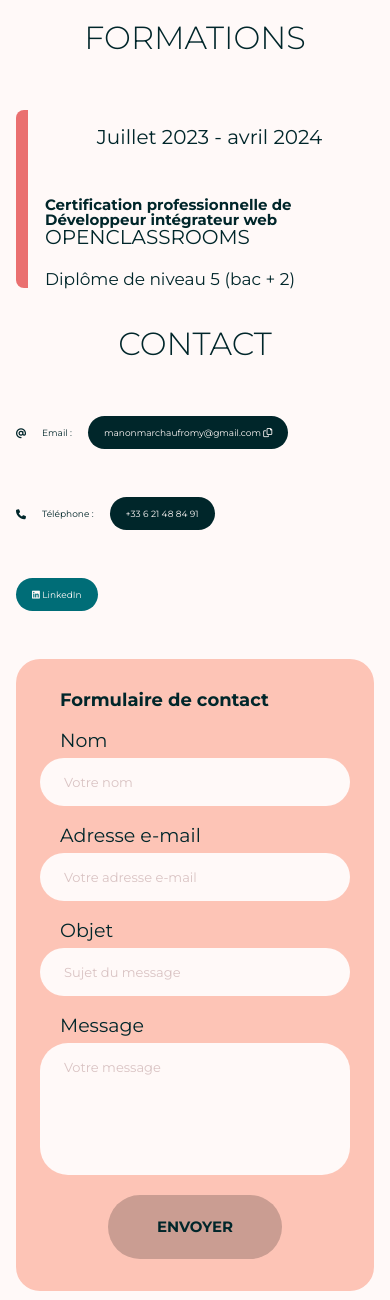
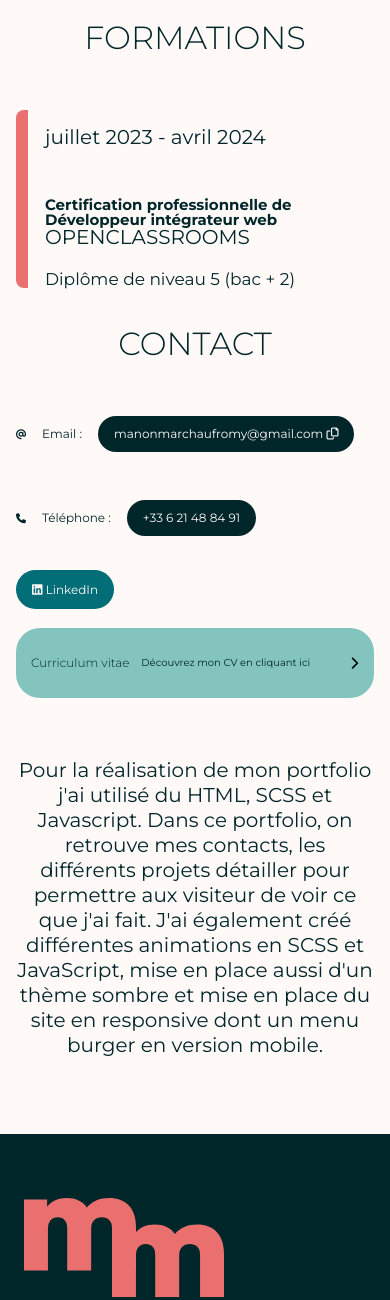
Before and after one commit to damoonee/Portfolio, a plain HTML site: page index.html in a window 390 px wide. Shown: the part 3040-4340 px from the top of the page. Drawn offline with Linux system fonts and the light colour scheme.

Commit message:
modifications

```diff
--- a/assets/styles/main.scss
+++ b/assets/styles/main.scss
@@ -3,7 +3,6 @@
 
 body {
     background-color: var(--background);
-    height: 500vh;
 
     &::-webkit-scrollbar {
         width: 10px;
@@ -507,6 +506,10 @@ section {
             gap: 16px;
             display: flex;
             align-items: center;
+        }
+
+        a {
+            text-decoration: none;
         }
 
         & span {
@@ -1013,6 +1016,10 @@ footer {
 
     .training {
 
+        .date {
+            text-align: left;
+        }
+
         .training-content {
             gap: 50px;
             flex-direction: column;
@@ -1074,7 +1081,7 @@ footer {
         }
 
         ul {
-            font-size: 9px;
+            font-size: 12px;
 
             .icon-contact {
                 font-size: 10px;
@@ -1091,7 +1098,7 @@ footer {
             gap: 12px;
 
             span {
-                font-size: 7px;
+                font-size: 10px;
             }
         }
 
@@ -1101,7 +1108,7 @@ footer {
     }
 
     .paragraph {
-        font-size: 30px;
+        font-size: 20px;
         padding: 0px;
         text-align: center;
     }
@@ -1128,8 +1135,9 @@ footer {
             gap: 20px;
 
             .column-footer {
+                font-size: 17px;
                 .title-column {
-                    font-size: 32px;
+                    font-size: 25px;
                 }
             }
         }
--- a/index.html
+++ b/index.html
@@ -37,13 +37,13 @@
                         <a href="#formations" class="link" onclick="closeMenuMobile()">Formations</a>
                     </li>
                     <li class="icons">
-                        <i class="fa-brands fa-linkedin"></i>
+                        <a href="https://www.linkedin.com/in/manon-marchau-53b989301/" onclick="closeMenuMobile()"><i class="fa-brands fa-linkedin"></i></a>
                         <a href="https://github.com/damoonee" onclick="closeMenuMobile()"><i class="fa-brands fa-github"></i></a>
                     </li>
                     <li onclick="switchTheme()" class="switch-theme">
                         <i class="theme-icon fa-solid fa-moon"></i>
                     </li>
-                    <button class="button-animation"><a href="#contact" class="link-button" onclick="closeMenuMobile()">ME CONTACTER</a></button>
+                    <!-- <button class="button-animation"><a href="#contact" class="link-button" onclick="closeMenuMobile()">ME CONTACTER</a></button> -->
                 </ul>
             </nav>
             <div class="header-burger" onclick="openMenuMobile()">
@@ -154,7 +154,7 @@
                 <span class="line"></span>
             </div>
             <div class="training-content">
-                <p class="date">Juillet 2023 - avril 2024</p>
+                <p class="date">juillet 2023 - avril 2024</p>
                 <div>
                     <p class="title-training">Certification professionnelle de Développeur intégrateur web</p>
                     <p class="school">OPENCLASSROOMS</p>
@@ -173,9 +173,9 @@
             <ul>
                 <li><i class="fa-solid fa-at icon-contact"></i> Email : <span>manonmarchaufromy@gmail.com <i class="fa-regular fa-copy"></i></span></li>
                 <li><i class="fa-solid fa-phone icon-contact"></i> Téléphone : <span>+33 6 21 48 84 91</span></li>
-                <li><span class="secondary"> <i class="fa-brands fa-linkedin"></i> LinkedIn</span></li>
+                <li><a href="https://www.linkedin.com/in/manon-marchau-53b989301/"><span class="secondary"> <i class="fa-brands fa-linkedin"></i> LinkedIn</span></a></li>
             </ul>
-            <form>
+            <!-- <form>
                 <div class="form-details">
                     <div class="title-form">
                         <h4>Formulaire de contact</h4>
@@ -204,7 +204,7 @@
                         <button type="submit">ENVOYER</button>
                     </div>
                 </div>
-            </form>
+            </form> -->
         </section>
         <section>
             <section class="section-content">
@@ -257,10 +257,10 @@
                 </div>
                 <div class="column-footer">
                     <div class="title-column"><h5>Contact</h5></div>
-                    <a href="#" class="animation-link">
+                    <!-- <a href="#" class="animation-link">
                         <i class="fa-solid fa-arrow-right"></i>
                         <span>Formulaire de contact</span>
-                    </a>
+                    </a> -->
                     <a> <i class="fa-solid fa-at"></i> manonmarchaufromy@gmail.com</a>
                     <a> <i class="fa-solid fa-phone"></i> +33 6 21 48 84 91</a>
                 </div>
```
Also changed, not shown: assets/styles/main.css.
